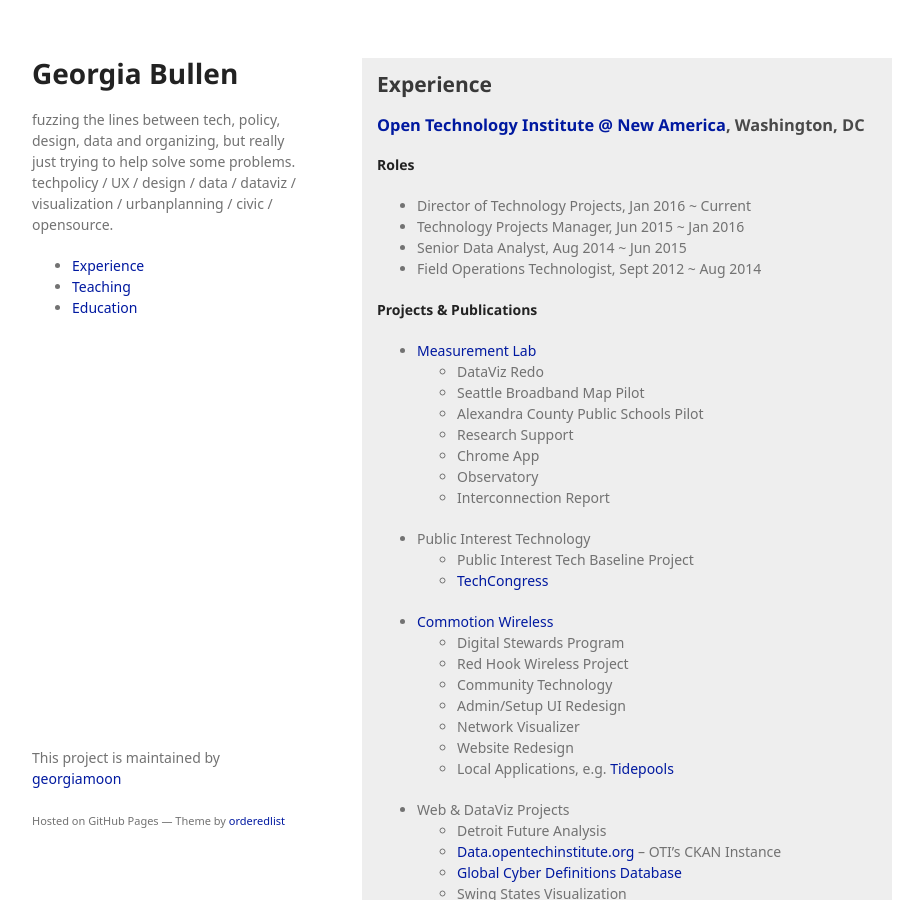
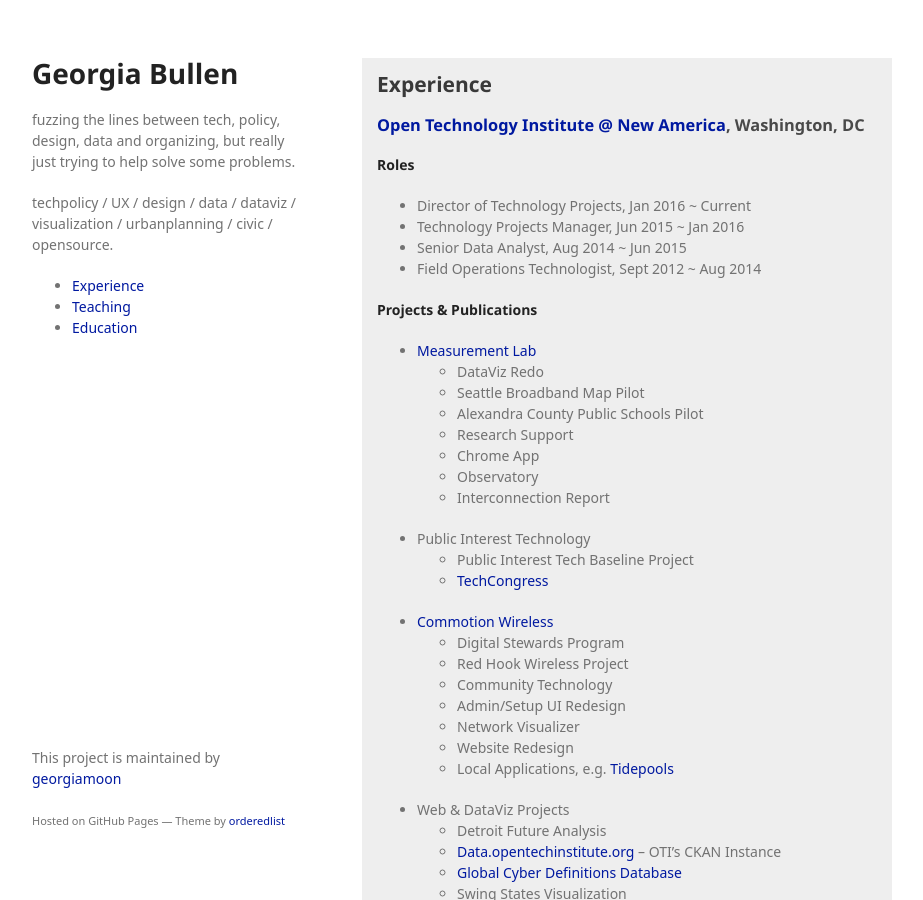
Before and after one commit to georgiamoon/markdowncv, a Jekyll site: the page built from index.md, in a window 1280 px wide and 900 px high. Shown: the whole window, without its empty margins (178-1101 px from the left). Built offline with Jekyll 4.4.1, drawn with Linux system fonts in a browser that asks for light colours; some web fonts are replaced; our own code applies the rules of GitHub Pages for plain Markdown files; a script that is not in the unit is left out.

Commit message:
ok, more better html in desc

```diff
--- a/_config.yml
+++ b/_config.yml
@@ -1,3 +1,3 @@
 theme: jekyll-theme-minimal
 title: Georgia Bullen
-description: fuzzing the lines between tech, policy, design, data and organizing, but really just trying to help solve some problems. <br /> techpolicy / UX / design / data / dataviz / visualization / urbanplanning / civic / opensource.
+description: <p>fuzzing the lines between tech, policy, design, data and organizing, but really just trying to help solve some problems. </p><p> techpolicy / UX / design / data / dataviz / visualization / urbanplanning / civic / opensource.</p>
```
